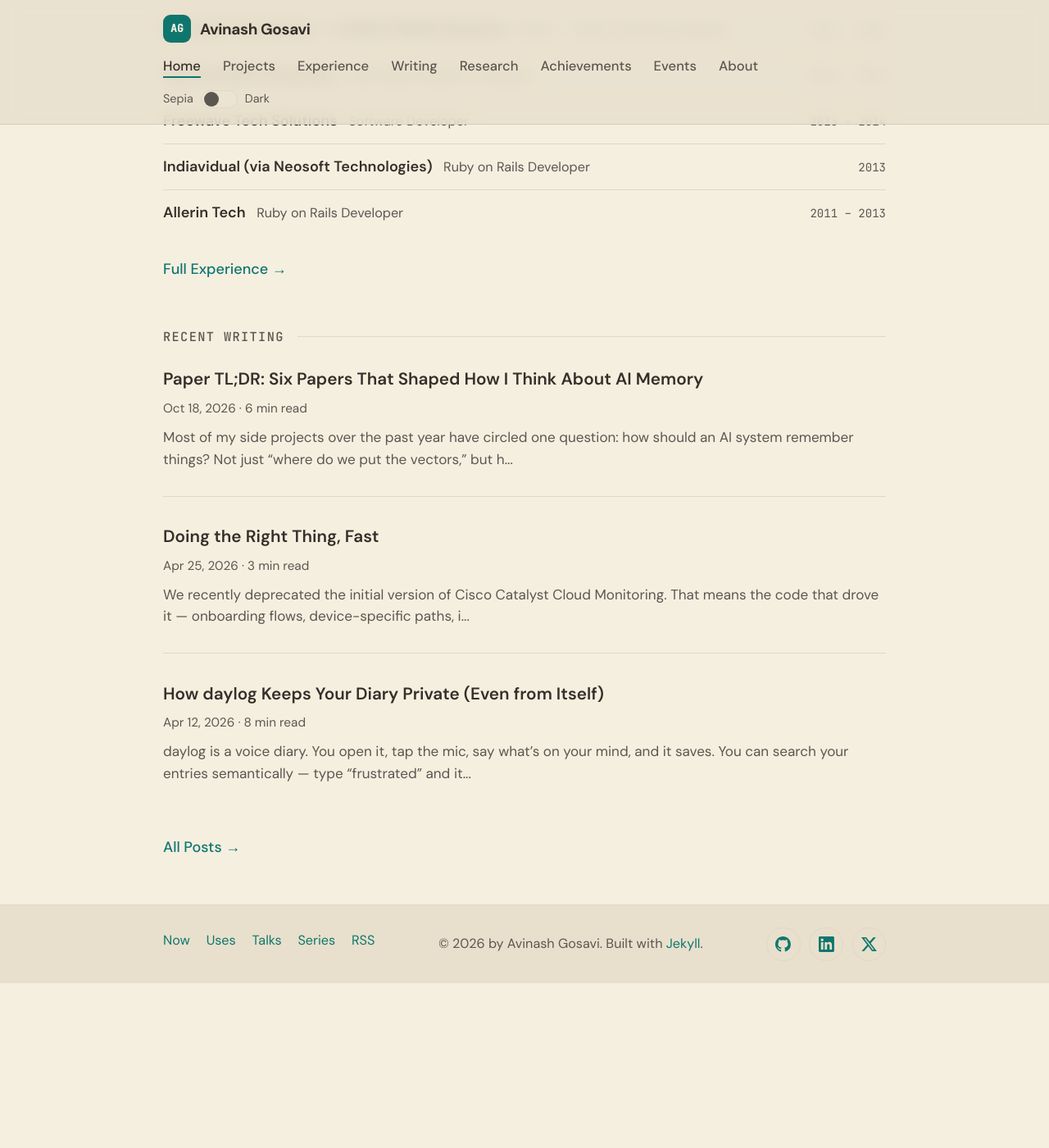
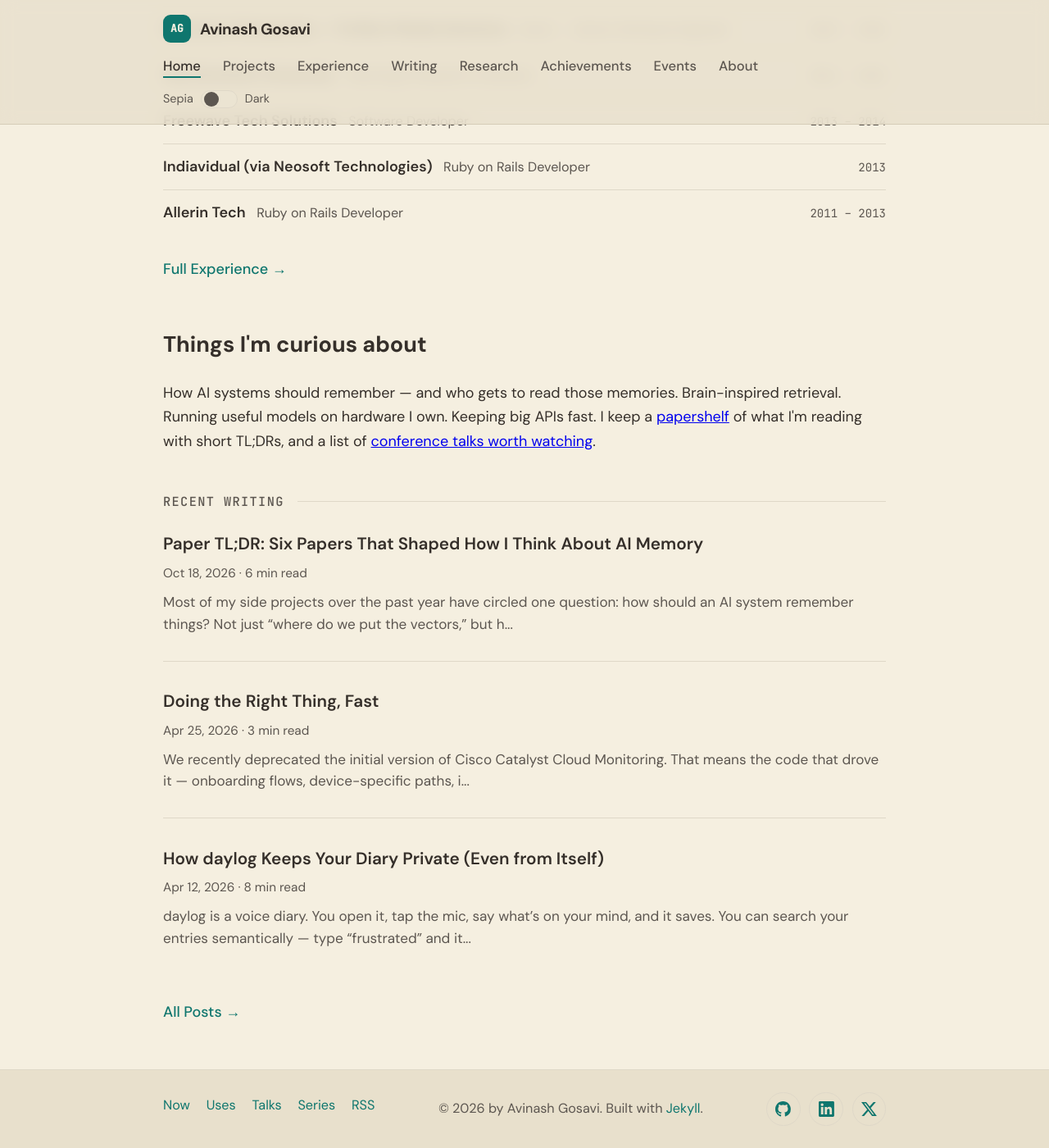
Before and after one commit to aag1091-alt/avinashgosavi.com, a Jekyll site: the page built from index.md, in a window 1280 px wide and 1400 px high, scrolled down 2231 px. Shown: the whole window at 82% size. Built offline with Jekyll 4.4.1, drawn with Linux system fonts in a browser that asks for light colours; before the commit the page ends 3430 px from its top, so only the background shows below that.

Commit message:
Home: add 'Things I'm curious about' linking papershelf and talks
Co-Authored-By: Claude Opus 5.5 <noreply@anthropic.com>
Claude-Session: https://claude.ai/code/session_01Sme4KfULpujkU79T8FnF1M

```diff
--- a/_layouts/home.html
+++ b/_layouts/home.html
@@ -60,6 +60,11 @@ layout: default
     <p class="all-posts-link"><a href="{{ '/experience' | relative_url }}">Full Experience →</a></p>
   </section>
 
+  <section class="home-curious">
+    <h2>Things I'm curious about</h2>
+    <p>How AI systems should remember — and who gets to read those memories. Brain-inspired retrieval. Running useful models on hardware I own. Keeping big APIs fast. I keep a <a href="{{ '/research/#papershelf' | relative_url }}">papershelf</a> of what I'm reading with short TL;DRs, and a list of <a href="{{ '/talks/' | relative_url }}">conference talks worth watching</a>.</p>
+  </section>
+
   <section class="recent-posts">
     <h2>Recent Writing</h2>
     <ul class="post-list">
--- a/assets/css/style.css
+++ b/assets/css/style.css
@@ -1204,3 +1204,4 @@ body.theme-dark .about-image img {
   color: var(--text-muted);
 }
 .post-tags a:hover { border-color: var(--accent); color: var(--accent); }
+.home-curious { margin-bottom: 2.5rem; }
```
